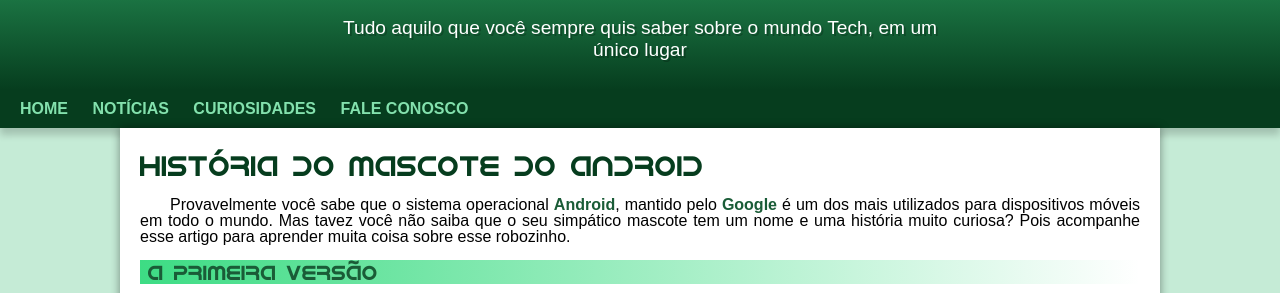
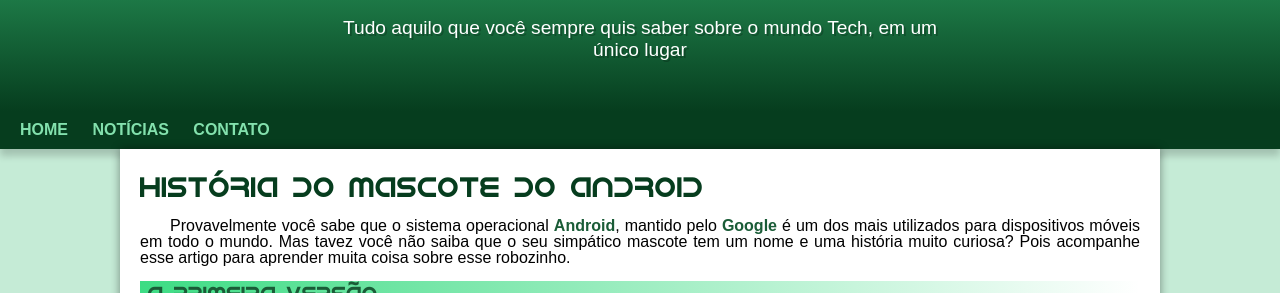
Before and after one commit to otavio-talgatti/projeto-android, a plain HTML site: page index.html in a window 1280 px wide. Shown: the part 90-383 px from the top of the page. Drawn offline with Linux system fonts and the light colour scheme.

Commit message:
PRBLEMA DE PADDING RESOLVIDO

```diff
--- a/estilos/style.css
+++ b/estilos/style.css
@@ -92,7 +92,7 @@ header > p{
     padding-right: 10px;
     padding-left: 10px;
     margin: auto;
-    margin-bottom: 20px;
+    padding-bottom: 50px;
     text-shadow: 2px 2px 0px rgba(0, 0, 0, 0.218);
 }
 
--- a/index.html
+++ b/index.html
@@ -16,8 +16,7 @@
     <nav>
         <a href="@">HOME</a>
         <a href="@">NOTÍCIAS</a>
-        <a href="@">CURIOSIDADES</a>
-        <a href="@">FALE CONOSCO</a>
+        <a href="@">CONTATO</a>
     </nav>
         <main>
             <article>
```
